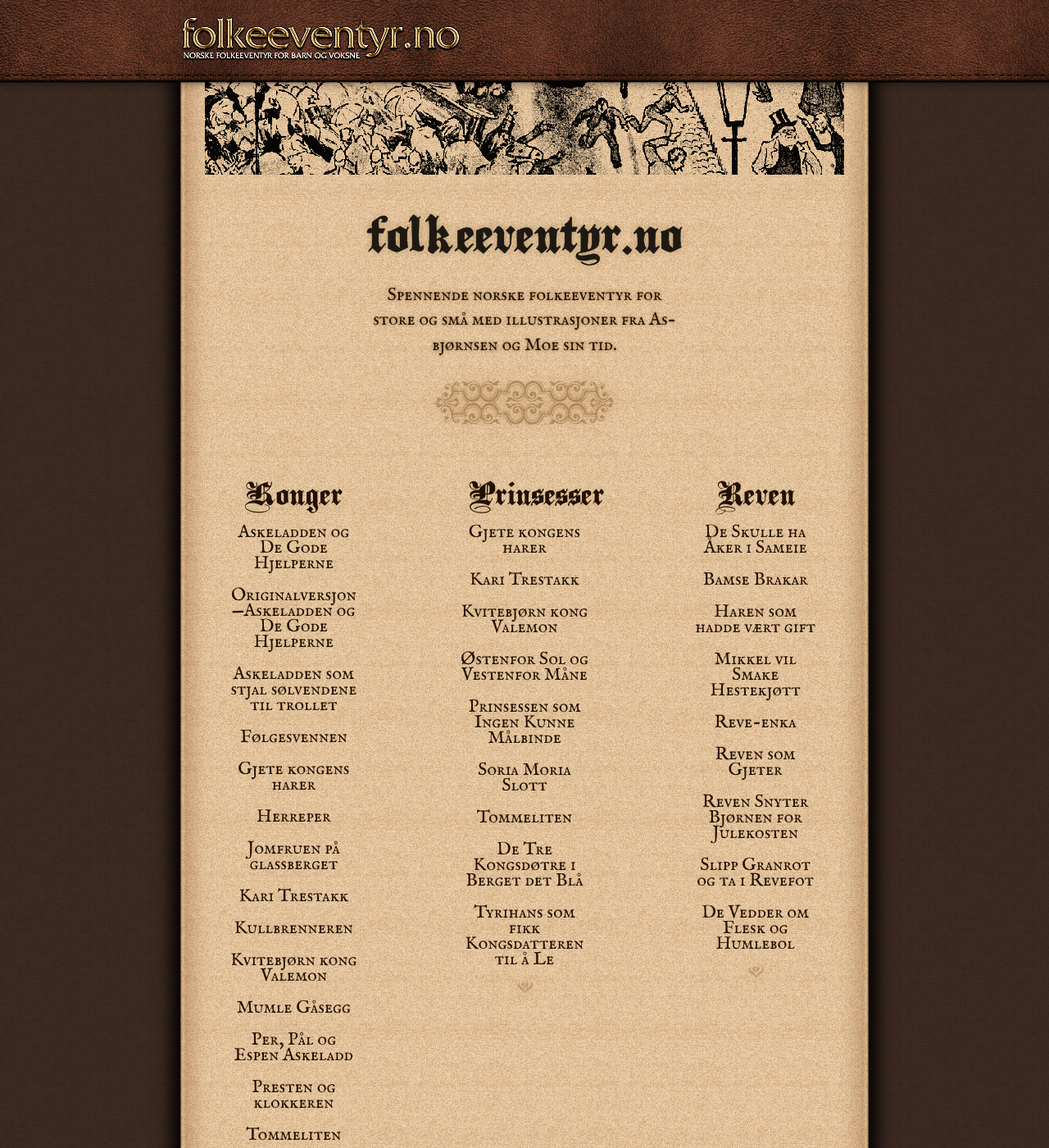
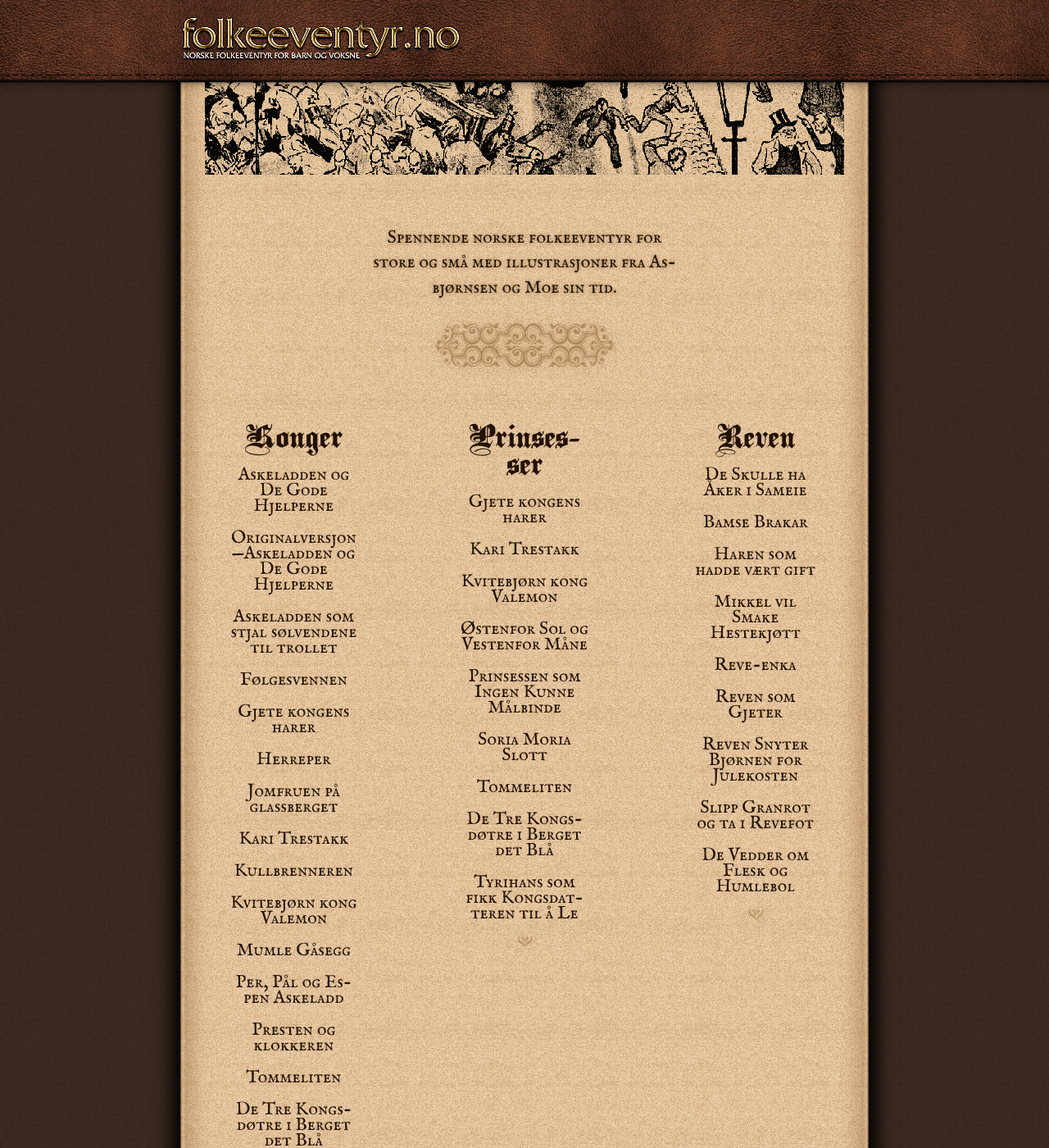
Before and after one commit to henrikhelmers/folkeeventyr.no, a Jekyll site: the page built from index.html, in a window 1280 px wide and 1400 px high, scrolled down 651 px. Shown: the whole window at 82% size. Built offline with Jekyll 4.4.1, drawn with Linux system fonts in a browser that asks for light colours.

Commit message:
fix: stop horizontal scrolling on phones and remove repeated site name from frontpage

```diff
--- a/index.html
+++ b/index.html
@@ -9,7 +9,7 @@ layout: default
 
   {% include image.html path="gamle/alle_eventyr.png" width="1000" height="900" fetchpriority="high" alt="Et kjempestort troll med stav og kurv går gjennom byen mens folk flykter" %}
 
-  <h1>folkeeventyr.no</h1>
+  <h1 class="visually-hidden">folkeeventyr.no</h1>
   <p class="intro">Spennende norske folkeeventyr for store og små med illustrasjoner fra Asbjørnsen og Moe sin tid.</p>
   <div class="ornament" aria-hidden="true">
     <span>ACBCD</span>
--- a/style/style.sass
+++ b/style/style.sass
@@ -109,7 +109,7 @@ img
   border: none
 
 h1
-  font-size: 2.5em
+  font-size: #{"min(2.5em, 10vw)"}
   font-family: PlainBlack
   line-height: 1
   margin: 0 auto
@@ -119,6 +119,21 @@ h1
   color: rgba(black, 0.85)
   +prefix(text-stroke, 0.4px black)
   text-shadow: 0 0 9px rgba(#9b7b4c, 0.6)
+  overflow-wrap: break-word
+
+  +mobile
+    hyphens: auto
+    hyphenate-limit-chars: 10 5 5
+
+.visually-hidden
+  position: absolute
+  width: 1px
+  height: 1px
+  margin: -1px
+  padding: 0
+  overflow: hidden
+  clip-path: inset(50%)
+  white-space: nowrap
 
 h2
   font-family: PlainBlack
@@ -441,8 +456,17 @@ article
 
 .tags
   display: grid
-  grid-template-columns: 1fr 1fr 1fr
+  grid-template-columns: repeat(3, minmax(0, 1fr))
   grid-gap: 5px
+
+  +mobile
+    grid-template-columns: repeat(2, minmax(0, 1fr))
+    padding: 0 16px
+
+  h2
+    margin-left: 0
+    margin-right: 0
+    font-size: #{"min(1.5em, 6.4vw)"}
 
   .tag
     display: flex
@@ -457,6 +481,8 @@ article
       margin-top: 20px
       max-width: 160px
       text-decoration: none
+      overflow-wrap: anywhere
+      hyphens: auto
 
     .ornament
       margin-top: 8px
@@ -495,7 +521,8 @@ p.intro
   position: relative
 
   h3
-    white-space: nowrap
+    +notMobile
+      white-space: nowrap
 
   p
     font-size: 80%
```
